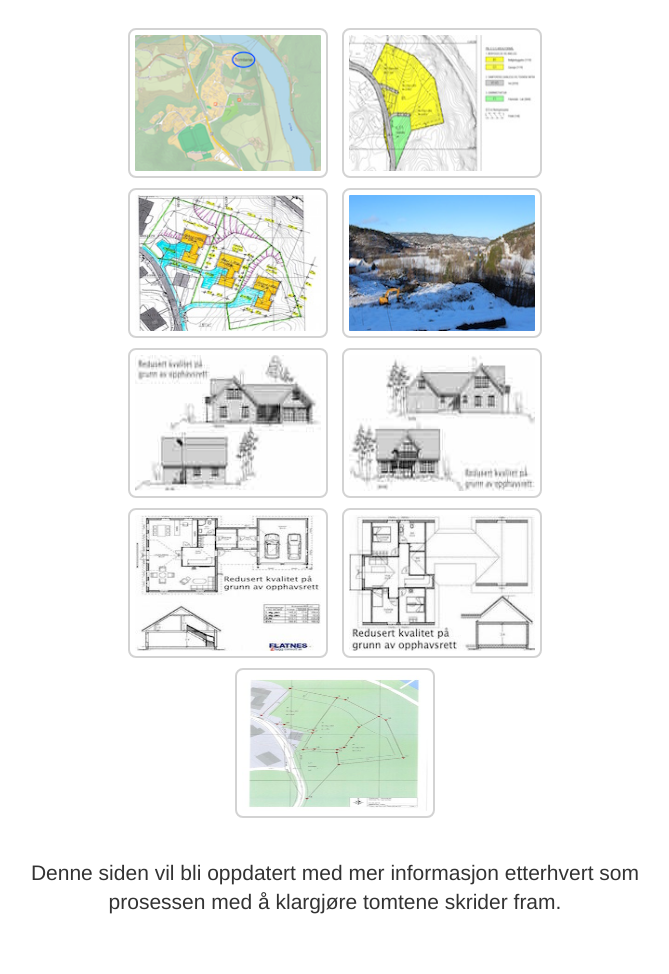
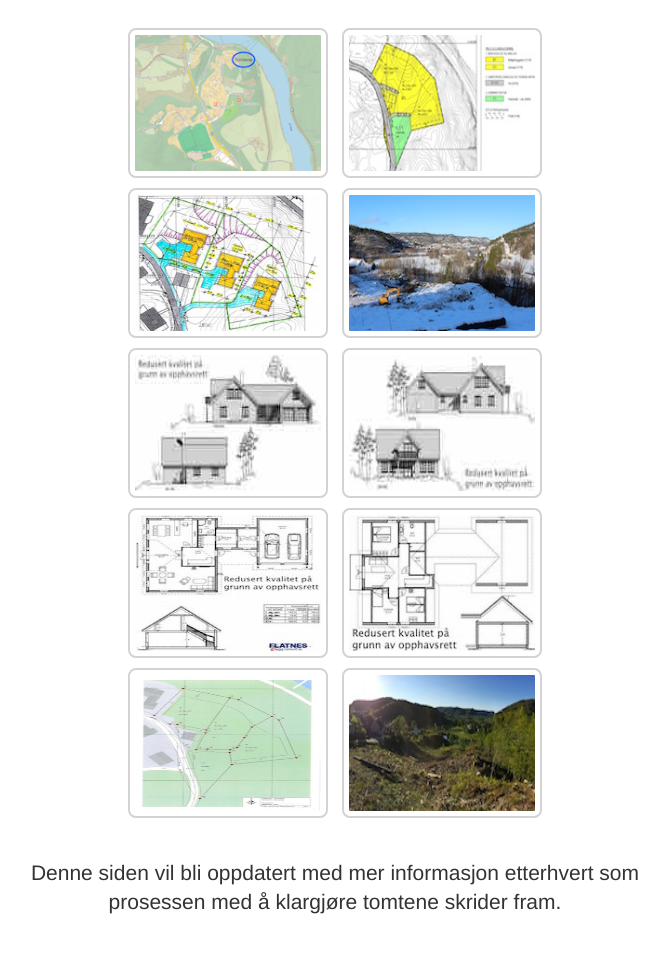
Before and after one commit to eivindgreibrokk/tomter, a plain HTML site: page index.html in a window 1280 px wide. Shown: the part 115-1089 px from the top of the page, without its empty margins (305-974 px from the left). Drawn offline with nearby package versions, Linux system fonts and the light colour scheme.

Commit message:
Kveldssol

```diff
--- a/index.html
+++ b/index.html
@@ -110,6 +110,7 @@
 			<div class="col-md-1"></div>
 			<div class="col-md-6 text-center">
 				<a class="box fancybox" href="images/Tomtegrenser.jpg" data-fancybox-group="gallery" title="Tomtegrenser - Landmåler har satt ut nummererte stikk i terrenget"><img src="images/Tomtegrenser_s.jpg" alt="Tomtegrenser - Landmåler har satt ut nummererte stikk i terrenget"></a>
+				<a class="box fancybox" href="images/kveldssol.jpg" data-fancybox-group="gallery" title="Kveldssol (4. juni 19:49) over tomtene. Skyggene fra trærne bak garasjen vil forsvinne siden veien skal gå der."><img src="images/kveldssol_s.jpg" alt="Kveldssol (4. juni 19:49) over tomtene. Skyggene fra trærne bak garasjen vil forsvinne siden veien skal gå der."></a>
 			</div>
 			<div class="col-md-1"></div>
 			<div class="col-md-1"></div>
```
Also changed, not shown: images/kveldssol_s.jpg (added), 1 other file.
